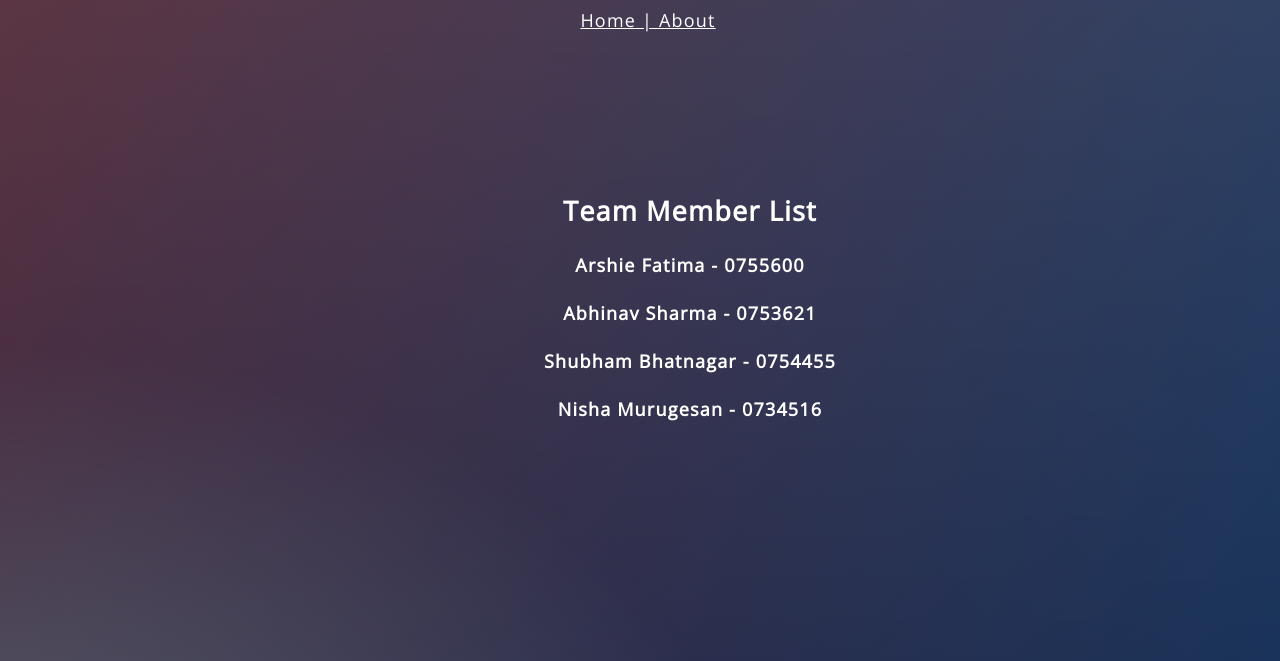
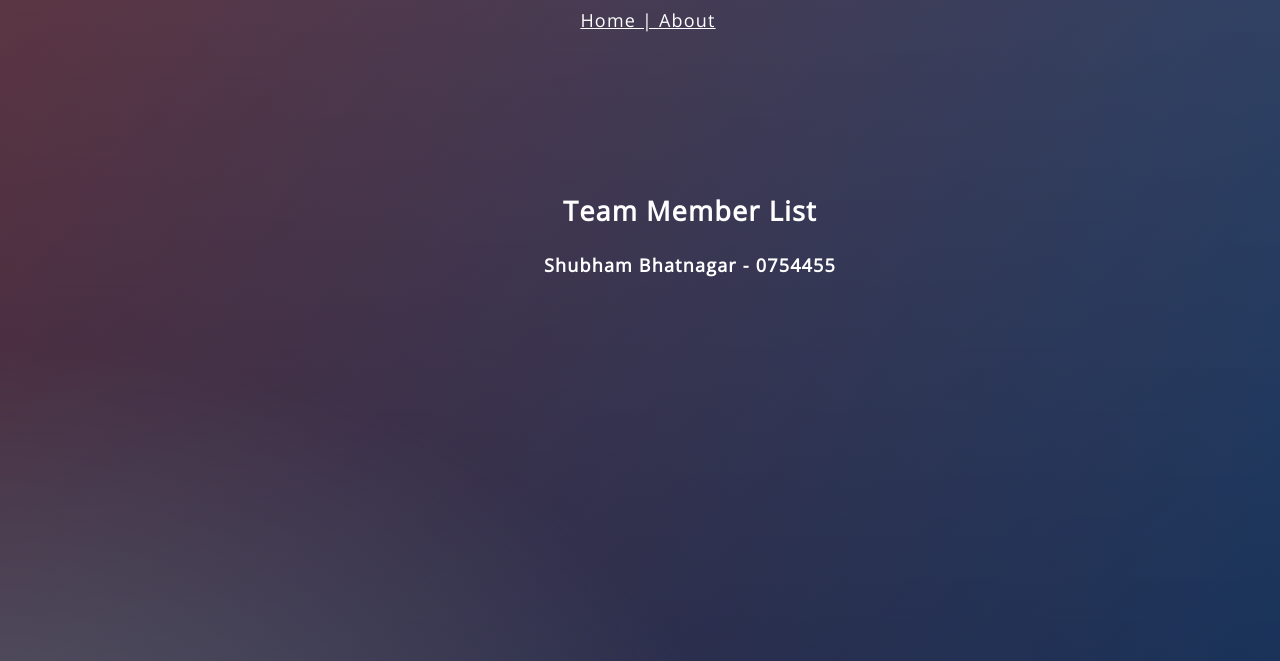
Before and after one commit to Shubham-2020/CreditCardFraudApplication, a Flask app: page /team in a window 1280 px wide. Shown: the top 661 px of the page. Run offline with Flask 2, Linux system fonts and the light colour scheme; parts of the project's set-up code (start-up, migrations or seed data) failed here and were passed over.

Commit message:
Update team.html
team name

```diff
--- a/templates/team.html
+++ b/templates/team.html
@@ -17,10 +17,9 @@
 <body>
     <div class="login">
         <h2>Team Member List</h2>
-        <h4> Arshie Fatima - 0755600</h4>
-        <h4> Abhinav Sharma - 0753621</h4>
+
         <h4> Shubham Bhatnagar - 0754455</h4>
-        <h4> Nisha Murugesan - 0734516</h4>
+
 
  </div>
 
```
